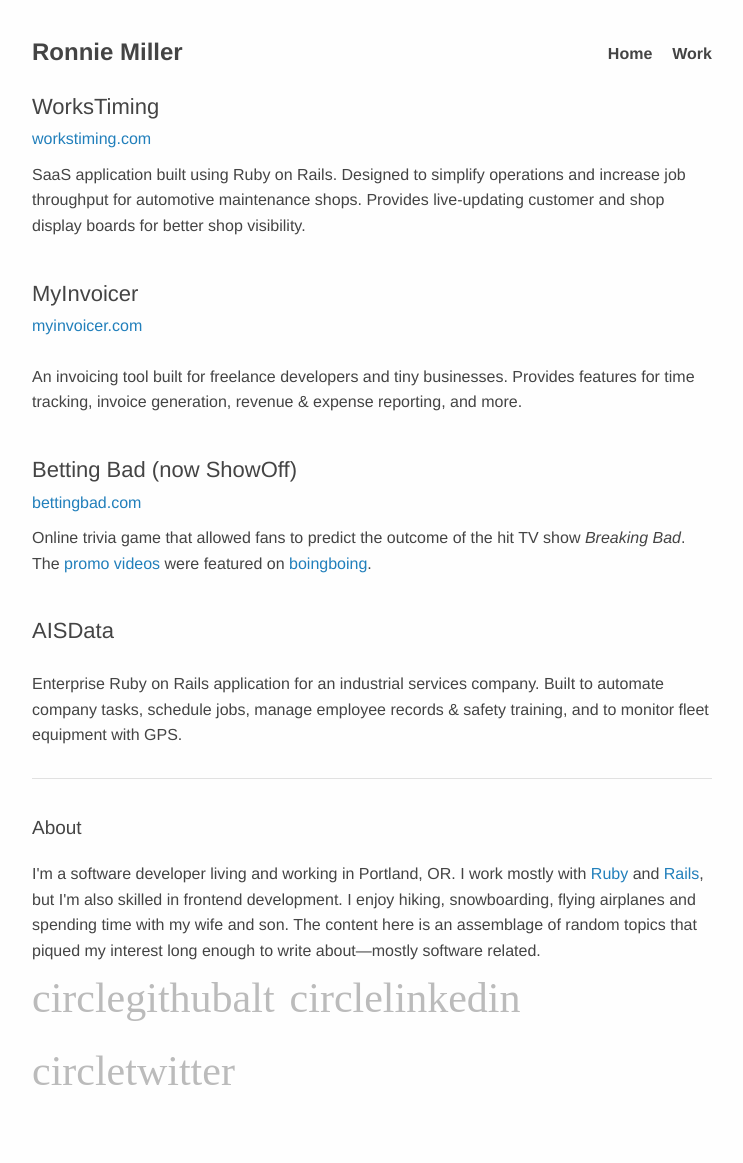
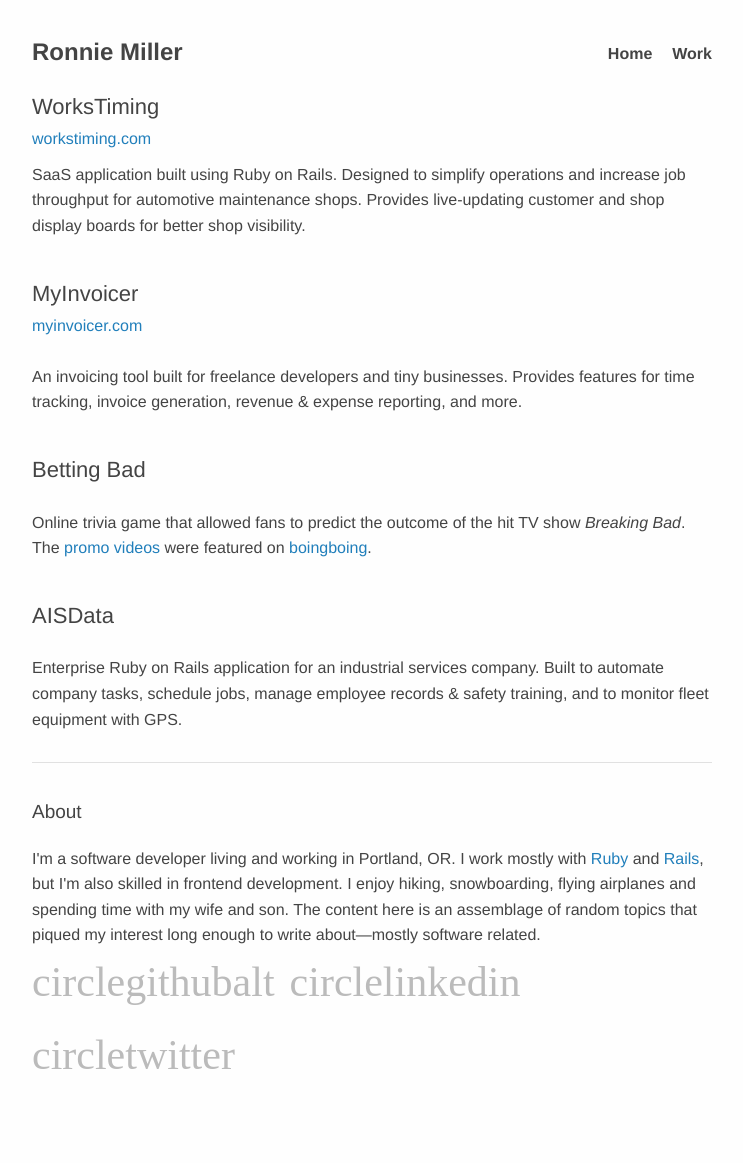
Before and after one commit to mlr/mlr.github.com, a Jekyll site: the page built from work.md, in a window 1280 px wide. Shown: the whole page, without its empty margins (268-1011 px from the left). Built offline with Jekyll 4.4.1, drawn with Linux system fonts in a browser that asks for light colours; some web fonts are replaced.

Commit message:
Remove link to Betting Bad because it no longer exists

```diff
--- a/work.md
+++ b/work.md
@@ -16,8 +16,7 @@
 features for time tracking, invoice generation, revenue &amp; expense reporting,
 and more.
 
-### Betting Bad (now ShowOff)
-[bettingbad.com](http://www.bettingbad.com)
+### Betting Bad
 Online trivia game that allowed fans to predict the outcome of the hit TV show _Breaking Bad_.
 The [promo](https://www.youtube.com/watch?v=LO2aC_UMXMo) [videos](https://www.youtube.com/watch?v=ovlK-WXJ-pQ)
 were featured on [boingboing](http://boingboing.net/2013/07/16/nine-minute-breaking-bad-super.html).
```
Also changed, not shown: 1 other file.
